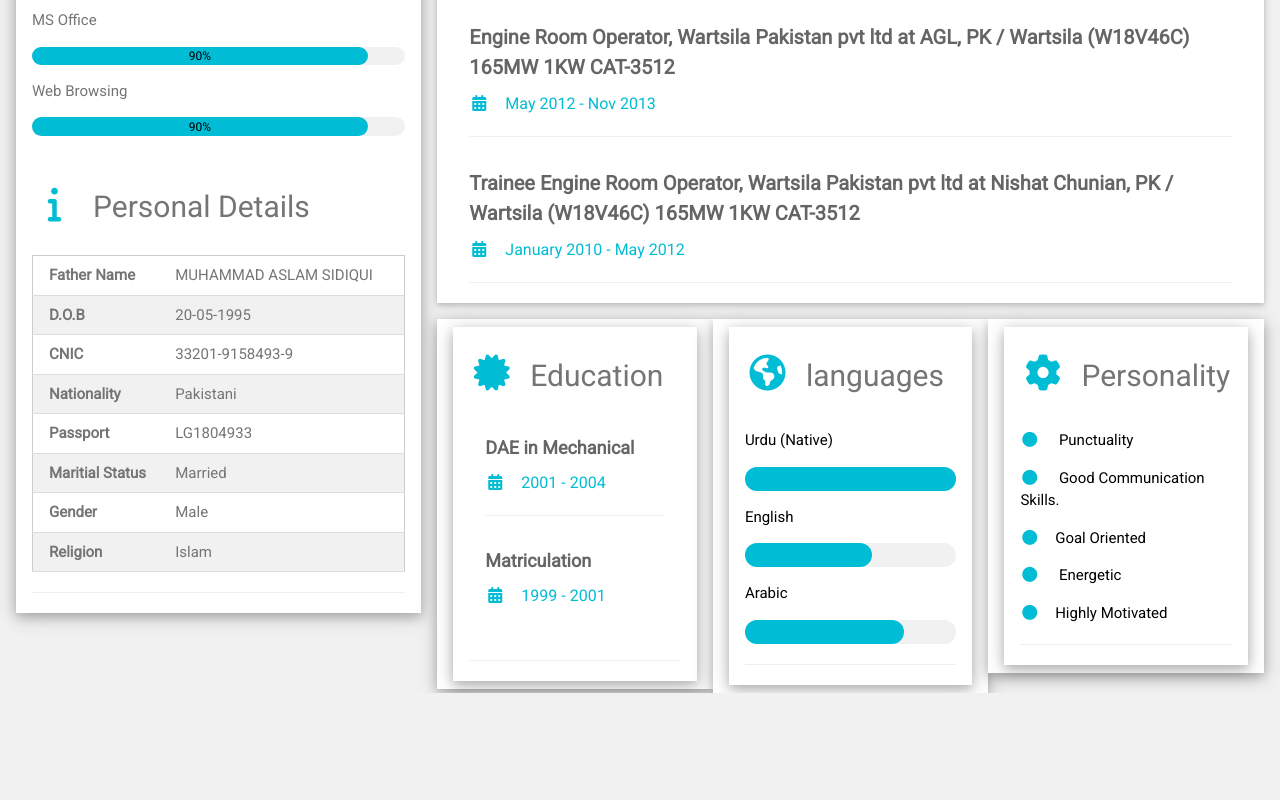
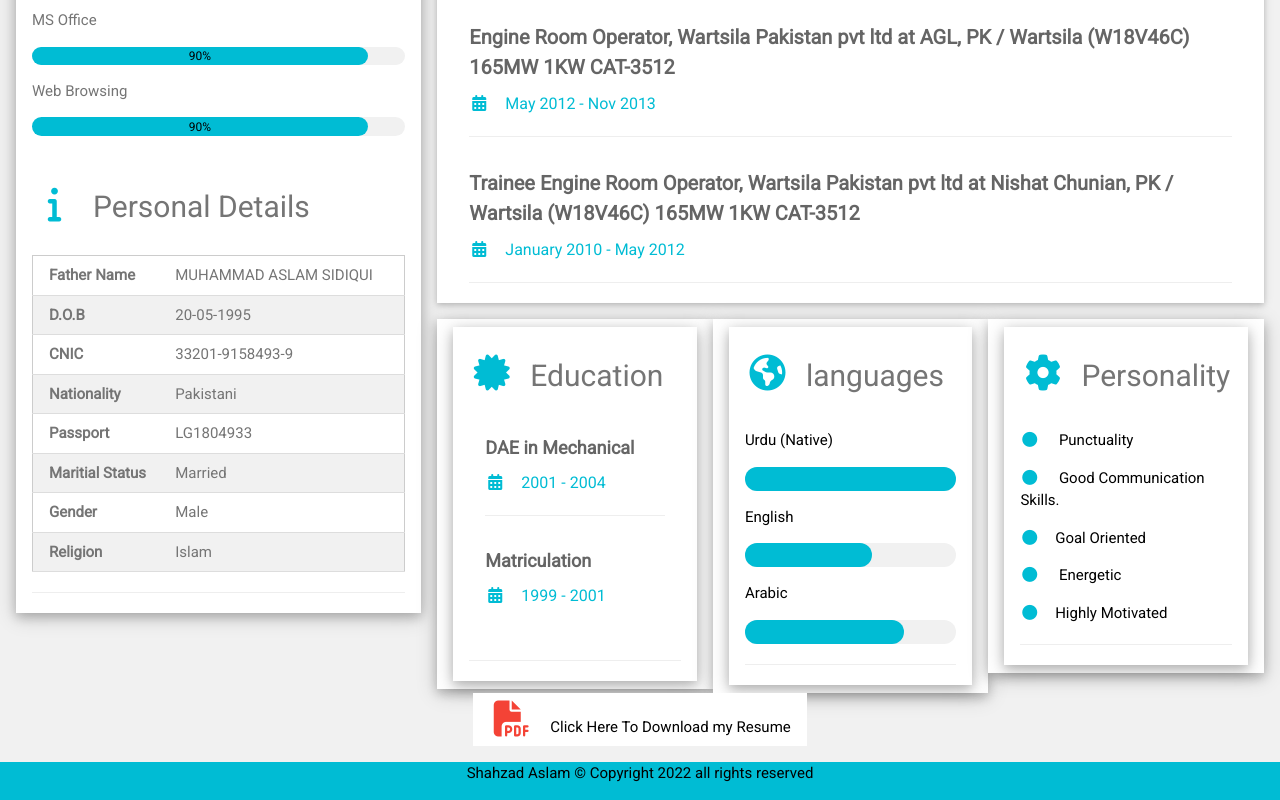
Before and after one commit to Safarababs/shahzad-aslam-cv, a plain HTML site: page index.html in a window 1280 px wide. Shown: the part 954-1754 px from the top of the page. Before the commit the page ends 1647 px from the top, so only its background shows below. Drawn offline with nearby package versions, Linux system fonts and the light colour scheme.

Commit message:
Update index.html

```diff
--- a/index.html
+++ b/index.html
@@ -283,13 +283,12 @@
 
     <!-- End Page Container -->
   </div>
-<!-- <div class="w3-center">
+<div class="w3-center">
   <a href="CV.pdf" download="Shahzad Aslam CV" target="_blank" class=" w3-button w3-white"><i class="fa fa-solid fa-file-pdf fa-fw w3-margin-right w3-text-red w3-xxlarge"></i>Click Here To Download my Resume</a>
-</div> -->
-<!--   <footer class="w3-container w3-cyan w3-center w3-margin-top">
+</div>
+<footer class="w3-container w3-cyan w3-center w3-margin-top">
      <p style="display: inline; padding-top: 3px;">Shahzad Aslam © Copyright <p id="year" style="display: inline;">2012</p> all rights reserved </p>
-  </footer> -->
-
+  </footer>
   <script>
     document.getElementById("year").innerHTML = new Date().getFullYear()
 
```
